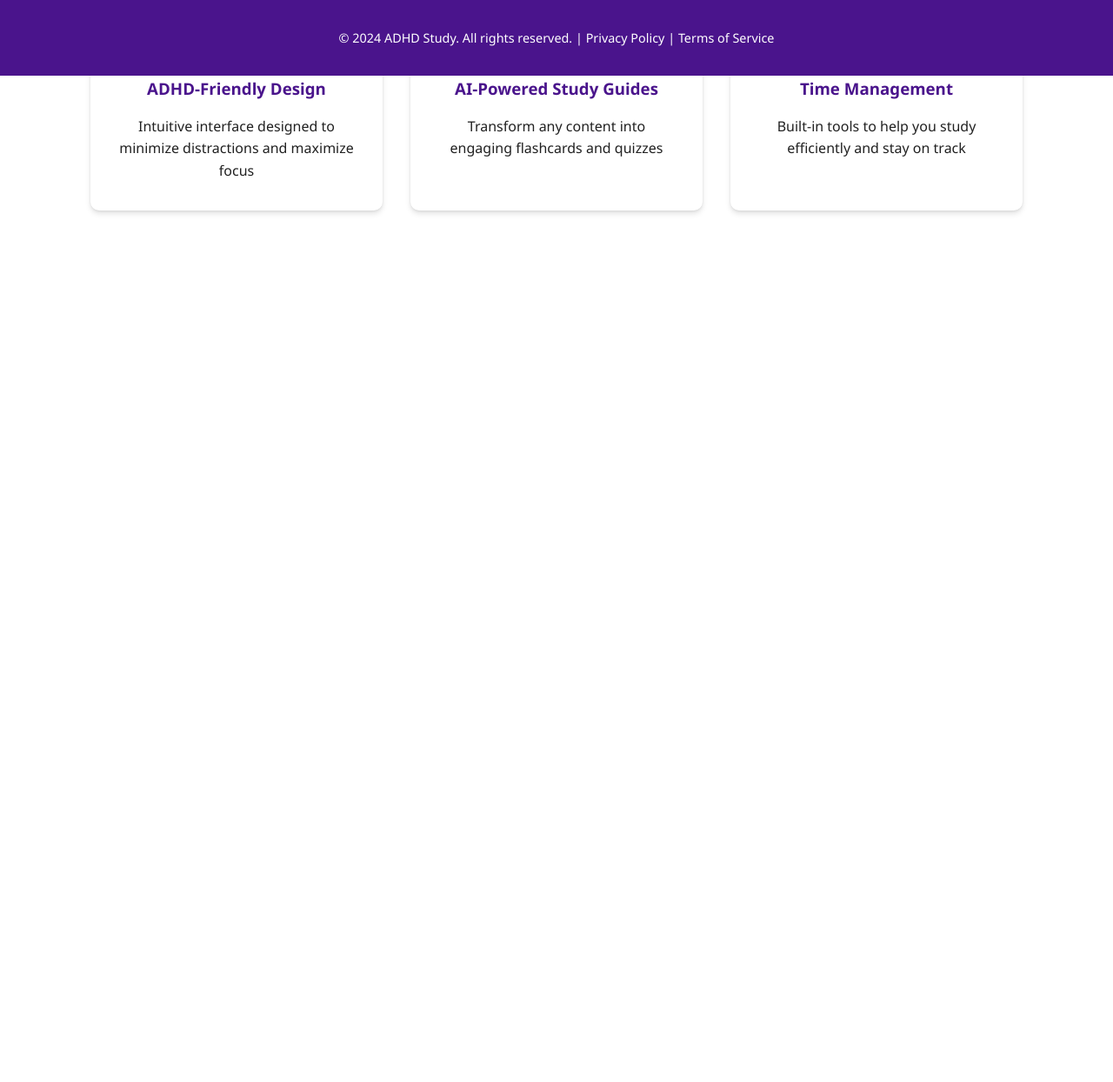
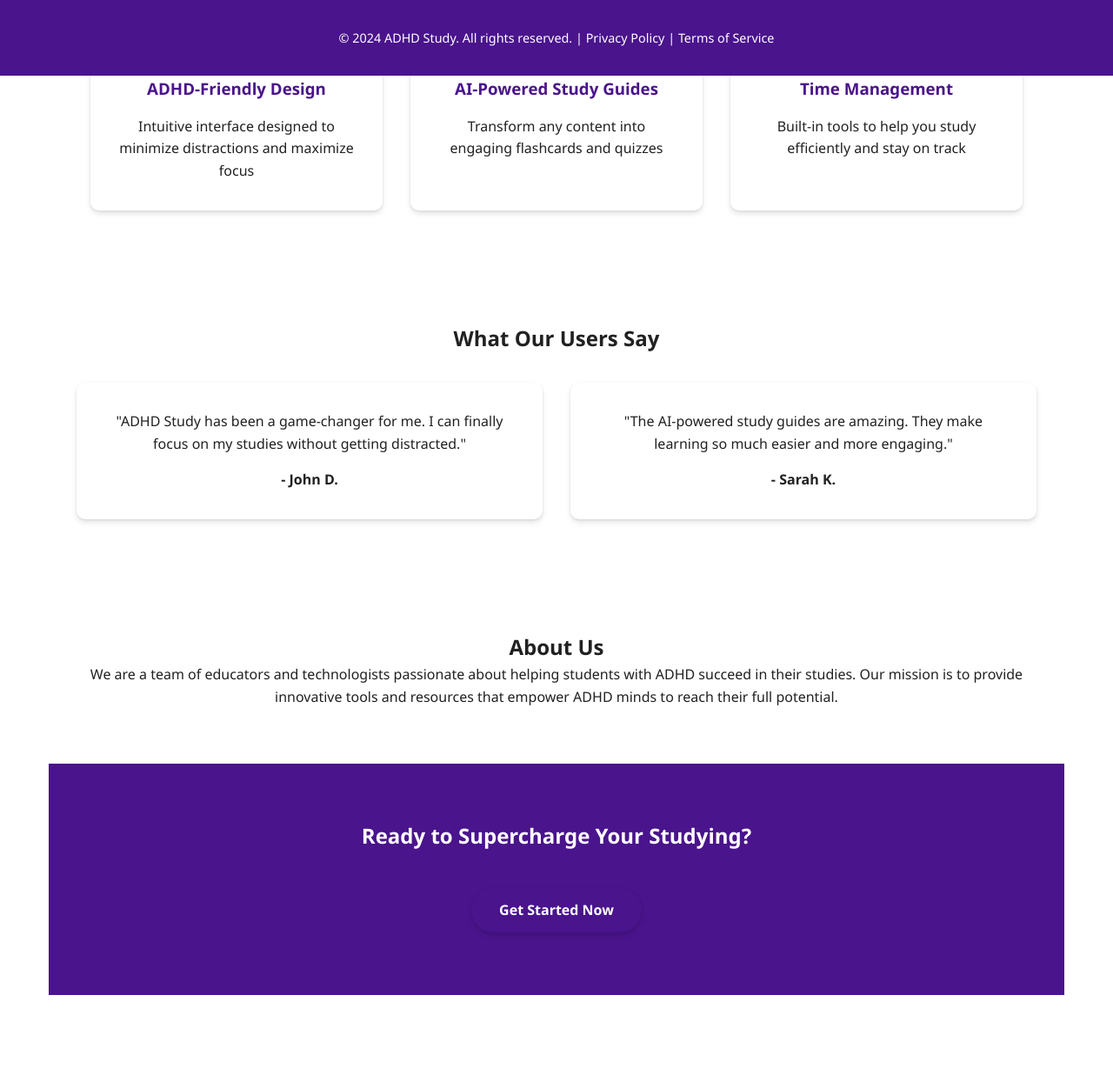
Before and after one commit to Q2OD/ADHDStudys, a Flask app: page / in a window 1280 px wide. Shown: the part 713-1957 px from the top of the page at 87% size. Before the commit the page ends 959 px from the top, so only its background shows below. Run offline with Flask 3, Linux system fonts and the light colour scheme.

Commit message:
feat: Add testimonials, about section, and CTA to home page

```diff
--- a/static/css/style.css
+++ b/static/css/style.css
@@ -237,6 +237,40 @@ button[type="submit"] {
 button[type="submit"]:hover {
     background-color: #5a4fdf;
 }
+.testimonials, .about, .bottom-cta {
+    padding: 4rem 2rem;
+    text-align: center;
+}
+
+.testimonial-grid {
+    display: grid;
+    grid-template-columns: repeat(auto-fit, minmax(300px, 1fr));
+    gap: 2rem;
+    margin-top: 2rem;
+}
+
+.testimonial-card {
+    background-color: var(--background-light);
+    padding: 2rem;
+    border-radius: 10px;
+    box-shadow: 0 4px 6px rgba(0, 0, 0, 0.1), 0 1px 3px rgba(0, 0, 0, 0.08);
+}
+
+.testimonial-author {
+    font-weight: bold;
+    margin-top: 1rem;
+}
+
+.bottom-cta {
+    background-color: var(--primary-color);
+    color: var(--background-light);
+    padding: 4rem 2rem;
+}
+
+.bottom-cta h2 {
+    margin-bottom: 2rem;
+}
+
 /* Responsive Design */
 @media (max-width: 768px) {
     .hero {
--- a/templates/home.html
+++ b/templates/home.html
@@ -33,5 +33,29 @@
     </div>
 </section>
 
+<section class="testimonials">
+    <h2>What Our Users Say</h2>
+    <div class="testimonial-grid">
+        <div class="testimonial-card">
+            <p>"ADHD Study has been a game-changer for me. I can finally focus on my studies without getting distracted."</p>
+            <p class="testimonial-author">- John D.</p>
+        </div>
+        <div class="testimonial-card">
+            <p>"The AI-powered study guides are amazing. They make learning so much easier and more engaging."</p>
+            <p class="testimonial-author">- Sarah K.</p>
+        </div>
+    </div>
+</section>
+
+<section class="about">
+    <h2>About Us</h2>
+    <p>We are a team of educators and technologists passionate about helping students with ADHD succeed in their studies. Our mission is to provide innovative tools and resources that empower ADHD minds to reach their full potential.</p>
+</section>
+
+<section class="bottom-cta">
+    <h2>Ready to Supercharge Your Studying?</h2>
+    <a href="{{ url_for('auth.signup') }}" class="btn-primary">Get Started Now</a>
+</section>
+
 <div style="height: 100px;"></div>
 {% endblock %}
```
